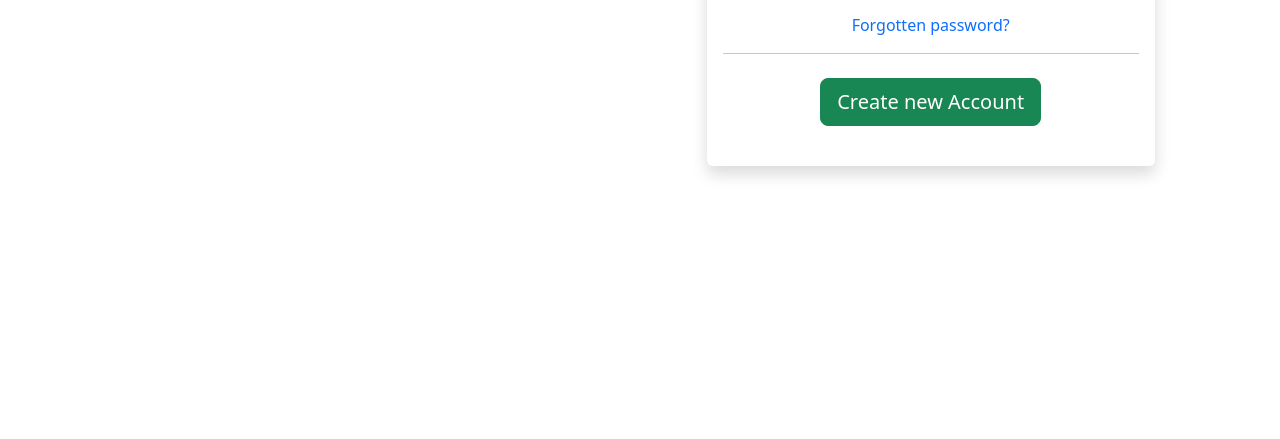
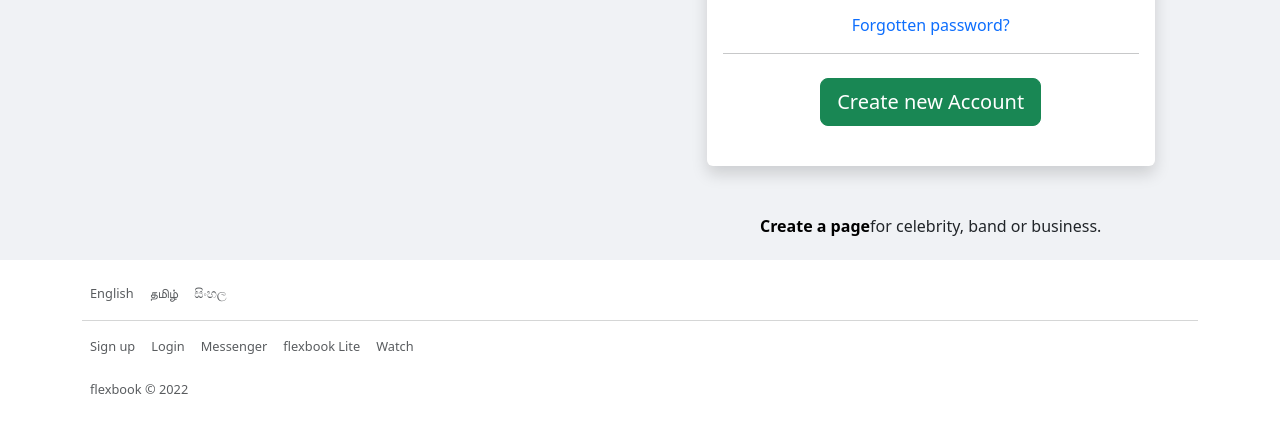
Before and after one commit to Pradishan/fb-clone, a plain HTML site: page index.html in a window 1280 px wide. Shown: the part 361-800 px from the top of the page. Drawn offline with nearby package versions, Linux system fonts and the light colour scheme.

Commit message:
footer for login page

```diff
--- a/index.html
+++ b/index.html
@@ -17,7 +17,7 @@
         crossorigin="anonymous" referrerpolicy="no-referrer" />
 </head>
 
-<body>
+<body class="bg-gray">
     <!-- login  -->
     <div class="container d-flex flex-column flex-lg-row justify-content-evently mt-5 pt-5">
         <!-- heading -->
@@ -146,7 +146,8 @@
                                         adipisicing.</span>
                                 </div>
                                 <div class="text-center">
-                                    <button type="button" class="btn btn-success btn-lg my-3" data-bs-dismiss="modal">Sing
+                                    <button type="button" class="btn btn-success btn-lg my-3"
+                                        data-bs-dismiss="modal">Sing
                                         up</button>
                                 </div>
                             </div>
@@ -161,11 +162,37 @@
                         new Account</button>
                 </div>
             </div>
+            <div class="text-center my-5 pb-5">
+                <p><a href="#" class="text-decoration-none fw-bold text-black">Create a page</a><span>for celebrity,
+                        band or business.</span></p>
+            </div>
         </div>
     </div>
 
     <!-- footer  -->
-
+    <footer class="bg-white p-4 text-muted">
+        <div class="container">
+            <!-- languvage -->
+            <div class="d-flex flex-warp">
+                <p class="mx-2 fs-7 mb-0">English</p>
+                <p class="mx-2 fs-7 mb-0">தமிழ்</p>
+                <p class="mx-2 fs-7 mb-0">සිංහල</p>
+            </div>
+            <!-- action -->
+            <hr>
+            <div class="d-flex flex-warp">
+                <p class="mx-2 fs-7 mb-0">Sign up</p>
+                <p class="mx-2 fs-7 mb-0">Login</p>
+                <p class="mx-2 fs-7 mb-0">Messenger</p>
+                <p class="mx-2 fs-7 mb-0">flexbook Lite</p>
+                <p class="mx-2 fs-7 mb-0">Watch</p>
+            </div>
+            <!-- copyrights -->
+            <div class="mt-4 mx-2">
+                <p class="fs-7">flexbook &copy; 2022</p>
+            </div>
+        </div>
+    </footer>
     <!-- bootstrap -->
     <script src="https://cdn.jsdelivr.net/npm/bootstrap@5.3.0-alpha3/dist/js/bootstrap.bundle.min.js"
         integrity="sha384-ENjdO4Dr2bkBIFxQpeoTz1HIcje39Wm4jDKdf19U8gI4ddQ3GYNS7NTKfAdVQSZe"
--- a/main.css
+++ b/main.css
@@ -1,6 +1,16 @@
 .fs-0{
     font-size: 4rem;
 }
-fs-7{
+.fs-7{
     font-size: 0.8rem;
 }
+.bg-gray{
+    background-color: #f0f2f5;
+}
+@media (min-width:62em) {
+    footer{
+        position: fixed;
+        bottom: 0;
+        width: 100%;
+    }
+}
```
